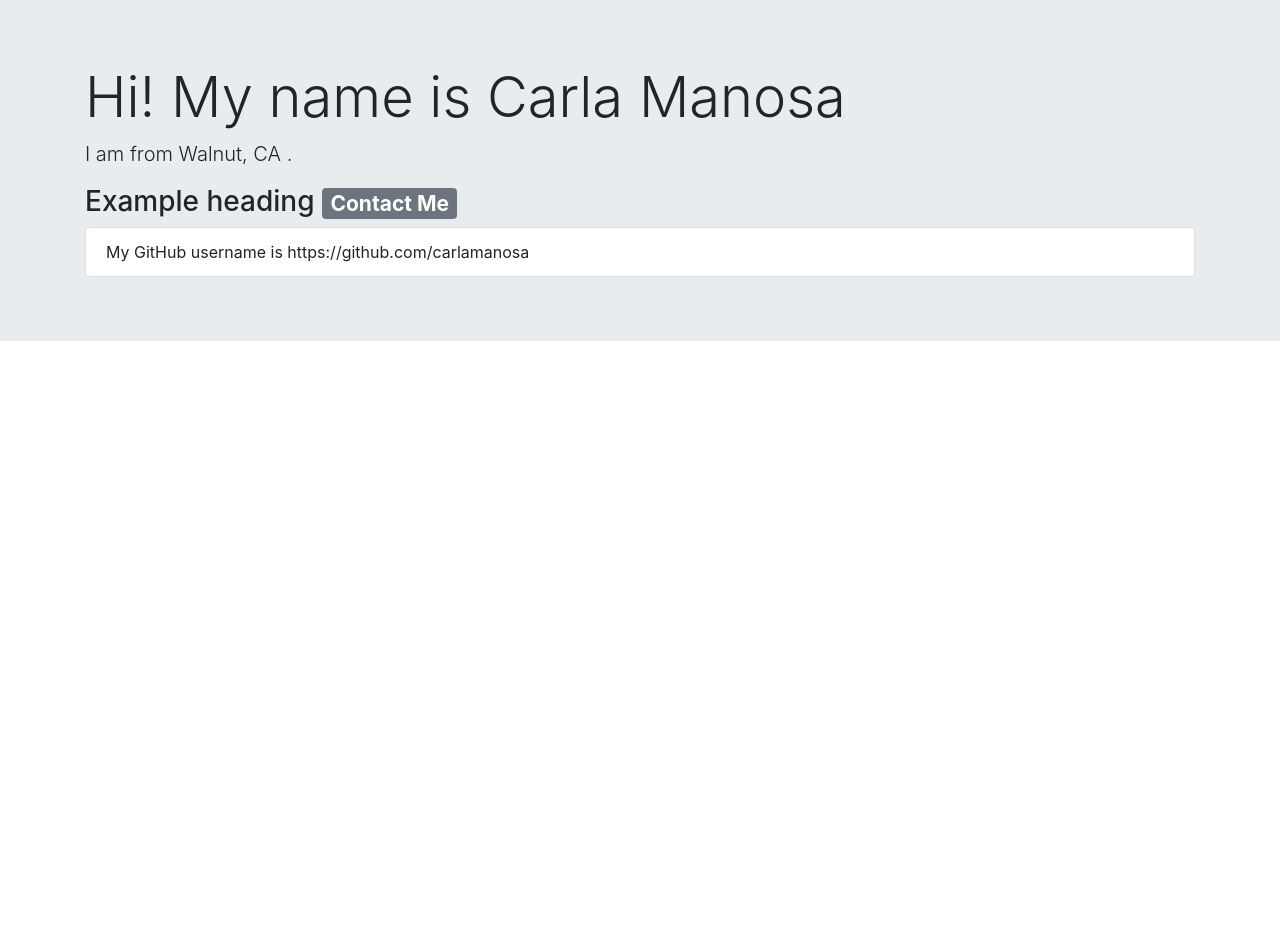
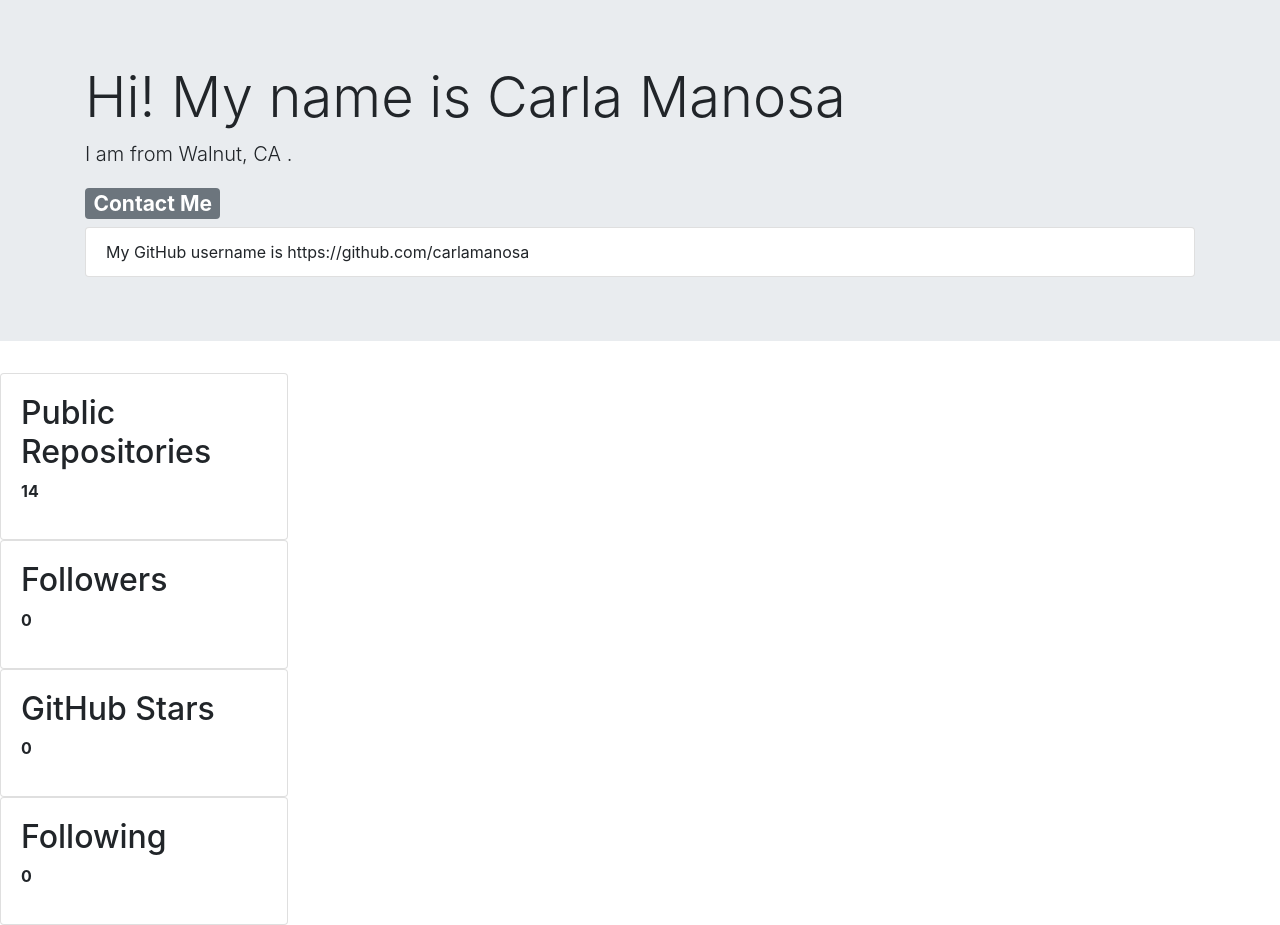
Before and after one commit to carlamanosa/node-generator, a website: page index.html in a window 1280 px wide. Before the commit the page ends 800 px from the top, so only its background shows below. Drawn offline with nearby package versions, Linux system fonts and the light colour scheme.

Commit message:
added cards for repos, followers, git hub stars, and following

```diff
--- a/index.html
+++ b/index.html
@@ -12,11 +12,41 @@
   <div class="container">
     <h1 class="display-4">Hi! My name is Carla Manosa</h1>
     <p class="lead">I am from Walnut, CA .</p>
-    <h3>Example heading <span class="badge badge-secondary">Contact Me</span></h3>
+    <h3><span class="badge badge-secondary">Contact Me</span></h3>
     <ul class="list-group">
       <li class="list-group-item">My GitHub username is https://github.com/carlamanosa</li>
     </ul>
   </div>
 </div>
+<div class="card" style="width: 18rem;">
+        <div class="card-body">
+            <h2>Public Repositories</h2>
+            <p><strong>14</strong></p>
+        </div>
+    </div>
+
+    <div class="card" style="width: 18rem;">
+        <div class="card-body">
+            <h2>Followers</h2>
+            <p><strong>0</strong></p>
+
+        </div>
+    </div>
+
+    <div class="card" style="width: 18rem;">
+        <div class="card-body">
+            <h2>GitHub Stars</h2>
+            <p><strong>0</strong></p>
+
+        </div>
+    </div>
+
+    <div class="card" style="width: 18rem;">
+        <div class="card-body">
+            <h2>Following</h2>
+            <p><strong>0</strong></p>
+
+        </div>
+    </div>
 </body>
 </html>
```
Also changed, not shown: index.js (+32 -1 lines).
